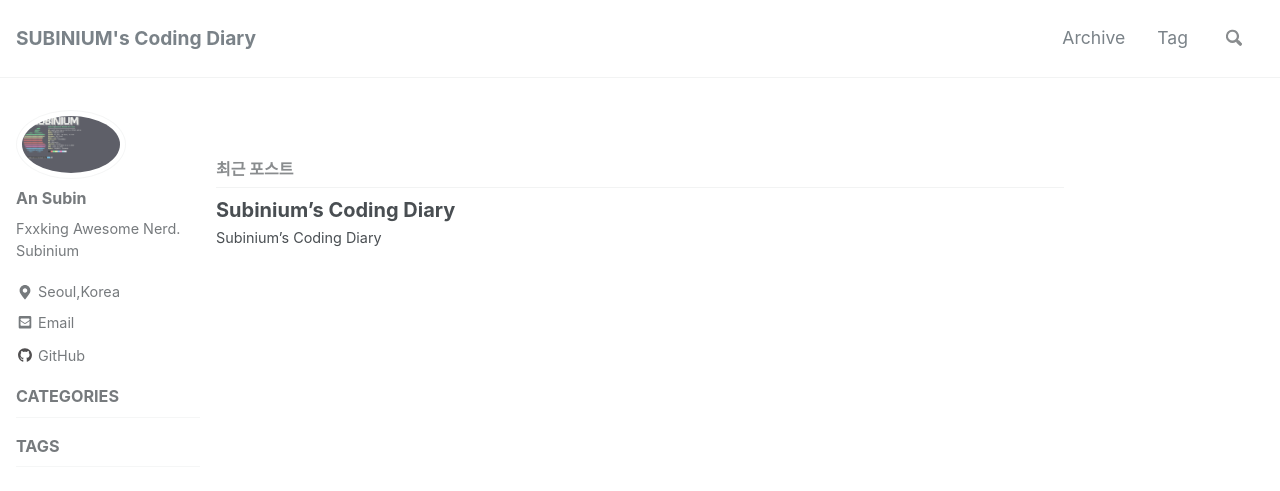
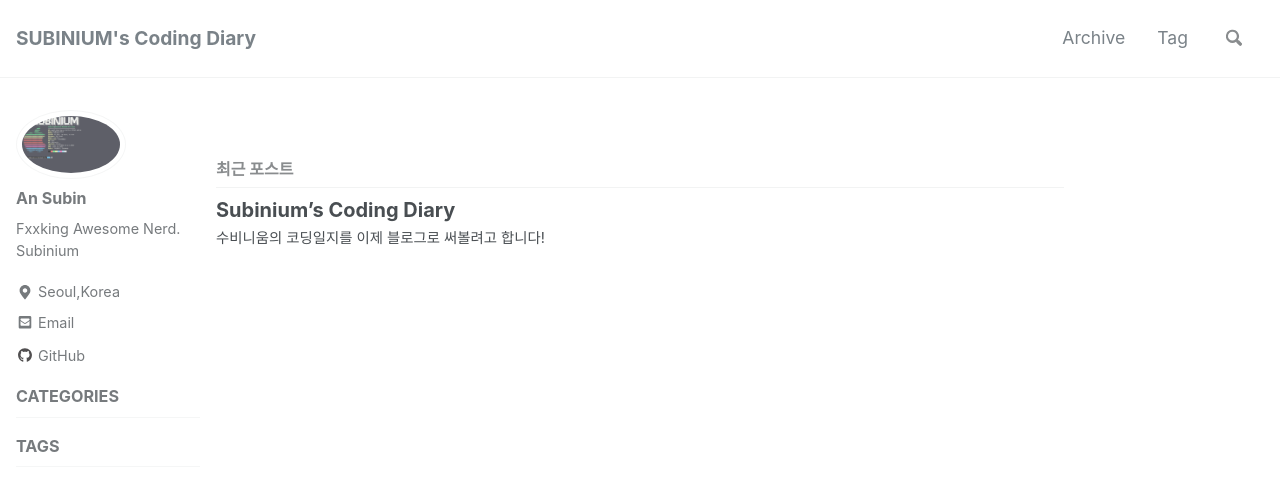
Before and after one commit to subinium/subinium.github.io, a Jekyll site: the page built from index.html, in a window 1280 px wide and 900 px high. Shown: the top 491 px of the window. Built offline with Jekyll 4.4.1, drawn with Linux system fonts in a browser that asks for light colours; nearby versions of some CDN libraries; the list of posts is cut into pages by our own code; part of the change alters nothing that is shown.

Commit message:
add post

```diff
--- a/_posts/2018-07-12-Subinium's-coding-diary.md
+++ b/_posts/2018-07-12-Subinium's-coding-diary.md
@@ -1,41 +1,62 @@
 ---
+category :
+  - blog
 ---
 
-
-# Subinium's Coding Diary
-
-수비니움의 코딩일지를 이제 블로그로 써볼려고 합니다!!
+수비니움의 코딩일지를 이제 블로그로 써볼려고 합니다!
 
 ## History
 
-**`2016년 7월 5일`** : <a href = "https://www.facebook.com/subinium/posts/1043531025731895" ><subinium의 정보일지 1> </a>이라는 제목으로 페북 포스팅을 시작함.
+**`2016년 7월 5일`**
+<a href = "https://www.facebook.com/subinium/posts/1043531025731895" ><subinium의 정보일지 1> </a>이라는 제목으로 페북 포스팅을 시작함.
 
-**`2016년 10월 20일`** : <a href = "https://www.facebook.com/subinium/posts/1043531025731895" ><subinium의 정보일지 2></a> 포스팅. 여기서 블로그 홍보를 시작함(subinium.ghost.io)
+**`2016년 10월 20일`**
+<a href = "https://www.facebook.com/subinium/posts/1043531025731895" ><subinium의 정보일지 2></a> 포스팅. 여기서 블로그 홍보를 시작함(subinium.ghost.io)
 
 웹해킹과 기본적인 Pwnable을 공부내용과 기본적인 알고리즘을 올렸으나 개인 url로 변경하며 https를 붙이다가 실패하고 흥미를 잃음.
 
 그리고 서버비가 아까워 블로그 폐쇄.
 
-**`2017년 9월 4일`** : 페이스북 페이지 <a href = "https://www.facebook.com/subiniumscd/">수비니움의 코딩일지</a>를 개설함.
+**`2017년 9월 4일`**
+페이스북 페이지 <a href = "https://www.facebook.com/subiniumscd/">수비니움의 코딩일지</a>를 개설함.
 
 이후 알고리즘 + 웹해킹을 전 보다 심화된 내용으로 포스팅하였으나, 알고리즘에 대한 흥미도 감소와 라섹 등으로 상대적 코딩시간이 줄어들며 2018년엔 포스팅을 거의 안함.
 
 
-**`2018년 7월 12일`** : 현 블로그 개설.
-
-## 왜 만들었을까?
-
-가장 큰 이유는 멋있어지기 위해서다.
-
-작년 모든 대회에서 예선탈락을 하고 정산을 하며, 난 2년간 무엇을 하였는가에 대해서 고민한 적이 있다.
-
+**`2018년 7월 12일`**
+현 블로그 개설.
 
 ## 앞으로 할 것
 
+다음은 앞으로 포스팅할 내용이다. 다음을 토대로 카테고리와 태그를 수정하고자 한다.
+
 ### SUBINIUM의 정의
+
+컴퓨터를 공부하며 함께 시작한 제 2의 이름인 **subinium**
+형인 **dobestan** 이 vimium, selenium등을 생각하며 강력하게 추천한 닉네임이다.
+
+subinium은 어느새 본인을 대표하는 character가 됐다.
+이 닉네임과 함께 나를 정의하는 시간을 갖고자 한다.
+
+subinium은 어떤 사람이고, 안수빈스러운것은 무엇일까.
+
+현재 구상하고 있는 것은 다음과 같다.
+
+1. 개인로고 디자인
+2. 내가 바라는 이상향
+3. 나에게 맞는 공부법
 
 ### 블로그 수정
 
-### 다양한 언어 공부
+아직 github이 익숙하지 않고, 이 테마도 완벽하게 내 마음에 드는 것은 아니다.
+또한 아직 jekyll 플랫폼의 구조에 대한 이해도 부족하다. 이런 부분에 대해서 공부하며 포스팅을 하려고 한다.
 
-### Problem Solving
+### Algorithm & Problem Solving
+
+지난 2년반 동안 가장 초점을 뒀던 공부다.
+알고리즘이라고 칭하기엔 PS만 해왔기에 PS와 함께 내가 공부한 알고리즘에 대한 응용을 생각해보고자 한다.
+
+### Plugin & Tools
+
+최근 가장 흥미로운 분야다. 생각보다 컴퓨터는 많은 자동화/최적화를 해준다.
+어떻게 해야 내가 가장 편한 상태에서 개발, 코딩을 할 수 있을까에 대해 고민해본다.
```
